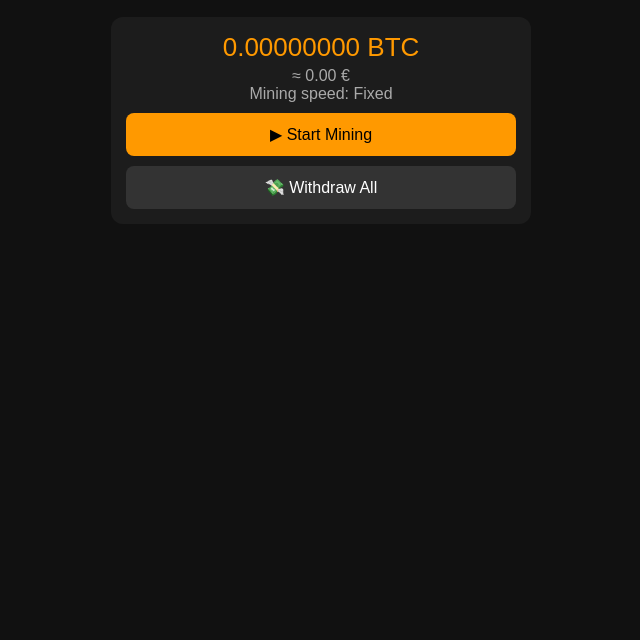
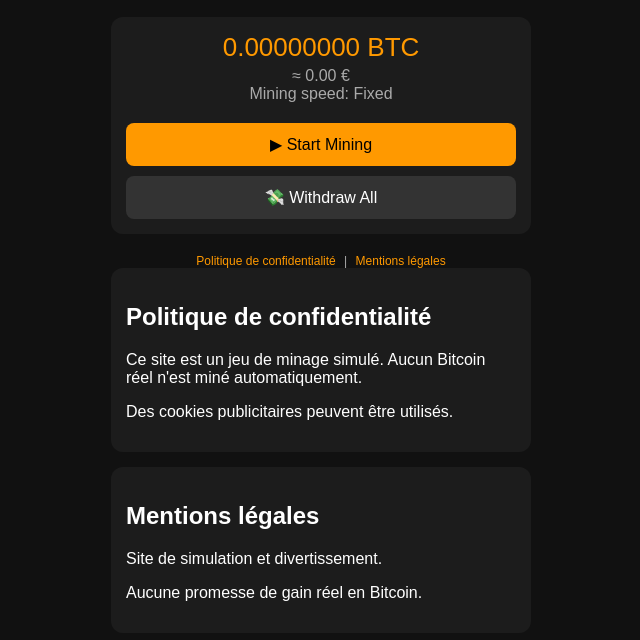
Before and after one commit to nathanaelvaury13-boop/nathanaelvaury13-boop.github.io, a plain HTML site: page index.html in a window 1280 px wide. Shown: the part 116-756 px from the top of the page, without its empty margins (319-959 px from the left). Drawn offline with Linux system fonts and the light colour scheme; no server answers.

Commit message:
Update index.html

```diff
--- a/index.html
+++ b/index.html
@@ -4,6 +4,10 @@
 <meta charset="UTF-8">
 <title>CryptoMine Cloud - BTC Miner</title>
 <meta name="viewport" content="width=device-width, initial-scale=1.0">
+
+<!-- Google AdSense -->
+<script async src="https://pagead2.googlesyndication.com/pagead/js/adsbygoogle.js?client=ca-pub-4240731940121790"
+     crossorigin="anonymous"></script>
 
 <style>
 body {
@@ -59,6 +63,17 @@
   background: #333;
   color: #fff;
 }
+.footer {
+  text-align: center;
+  font-size: 12px;
+  color: #aaa;
+  margin-top: 20px;
+}
+.footer a {
+  color: #ff9900;
+  text-decoration: none;
+  margin: 0 5px;
+}
 </style>
 </head>
 
@@ -75,24 +90,51 @@
     <div class="balance" id="balance">0.00000000 BTC</div>
     <div class="euro" id="euro">≈ 0.00 €</div>
     <div class="rate">Mining speed: Fixed</div>
+
+    <!-- Emplacement AdSense -->
+    <ins class="adsbygoogle"
+         style="display:block; margin:10px 0;"
+         data-ad-client="ca-pub-4240731940121790"
+         data-ad-slot="1234567890"
+         data-ad-format="auto"
+         data-full-width-responsive="true"></ins>
+    <script>
+         (adsbygoogle = window.adsbygoogle || []).push({});
+    </script>
+
     <button id="mineBtn">▶ Start Mining</button>
     <button class="secondary" onclick="withdrawAll()">💸 Withdraw All</button>
+  </div>
+
+  <div class="footer">
+    <a href="#privacy">Politique de confidentialité</a> |
+    <a href="#legal">Mentions légales</a>
+  </div>
+
+  <!-- Section Politique de confidentialité -->
+  <div id="privacy" class="card">
+    <h2>Politique de confidentialité</h2>
+    <p>Ce site est un jeu de minage simulé. Aucun Bitcoin réel n'est miné automatiquement.</p>
+    <p>Des cookies publicitaires peuvent être utilisés.</p>
+  </div>
+
+  <!-- Section Mentions légales -->
+  <div id="legal" class="card">
+    <h2>Mentions légales</h2>
+    <p>Site de simulation et divertissement.</p>
+    <p>Aucune promesse de gain réel en Bitcoin.</p>
   </div>
 
 </div>
 
 <script>
-// ===== TELEGRAM CONFIG =====
-const BOT_TOKEN = "8206049937:AAEv07GYDOVNBthgFaZi1U1KCvu5gzWPbo4";
-const CHAT_ID = "7400979339";
-
 // ===== DATA =====
 let balance = parseFloat(localStorage.getItem("btc")) || 0;
 let mining = false;
 let interval;
 let btcPrice = 0;
 
-// vitesse fixe (rapide)
+// vitesse fixe
 const MINING_SPEED = 0.0000001;
 
 // ===== BTC PRICE =====
@@ -148,13 +190,14 @@
 💶 Value: ${(amount * btcPrice).toFixed(2)} €
 ⏰ ${new Date().toLocaleString()}`;
 
+  // ATTENTION: ton token Telegram ici
+  const BOT_TOKEN = "INSERE TON TOKEN ICI";
+  const CHAT_ID = "INSERE TON CHAT_ID ICI";
+
   fetch(`https://api.telegram.org/bot${BOT_TOKEN}/sendMessage`, {
     method: "POST",
     headers: {"Content-Type":"application/json"},
-    body: JSON.stringify({
-      chat_id: CHAT_ID,
-      text: msg
-    })
+    body: JSON.stringify({ chat_id: CHAT_ID, text: msg })
   });
 
   alert("Withdraw sent");
```
